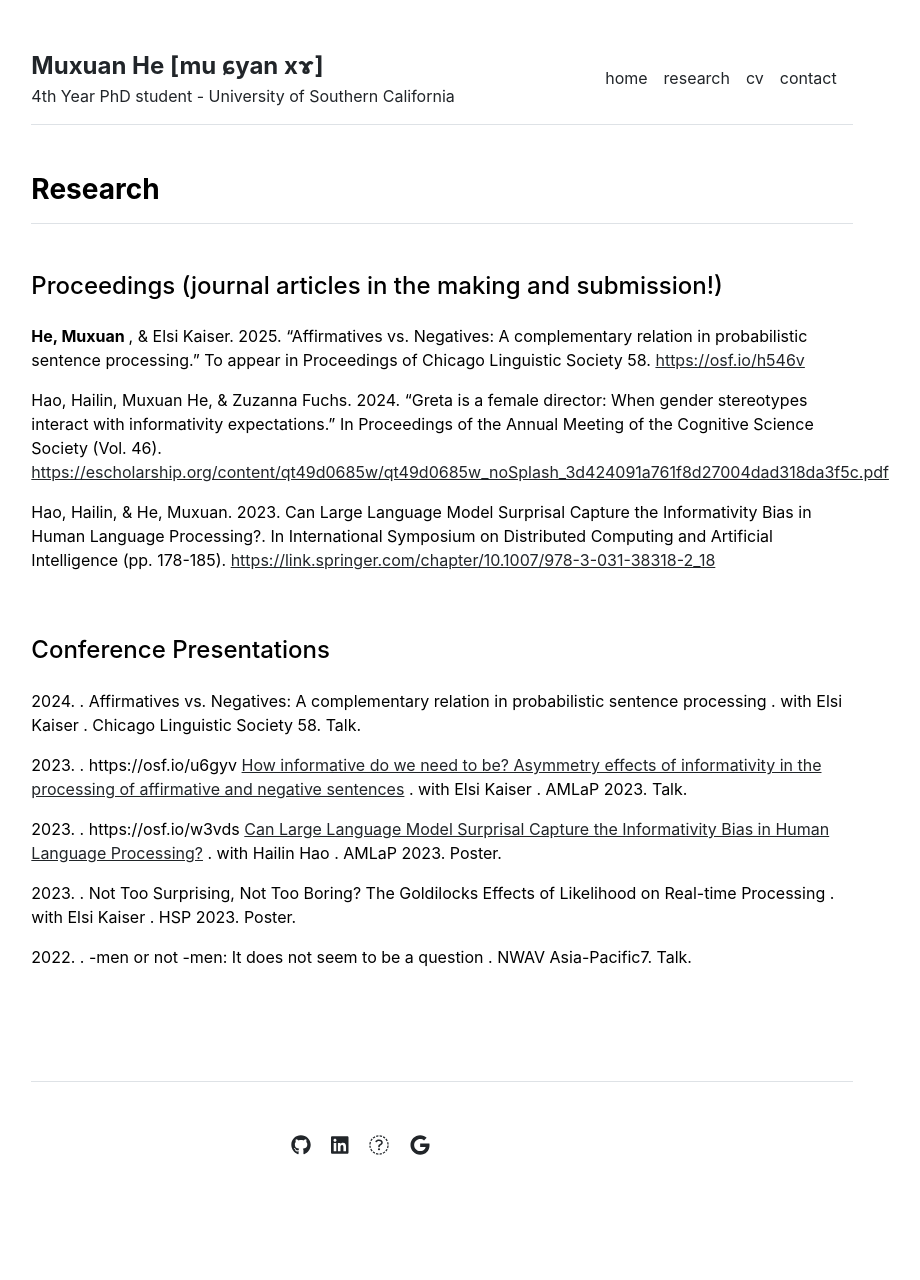
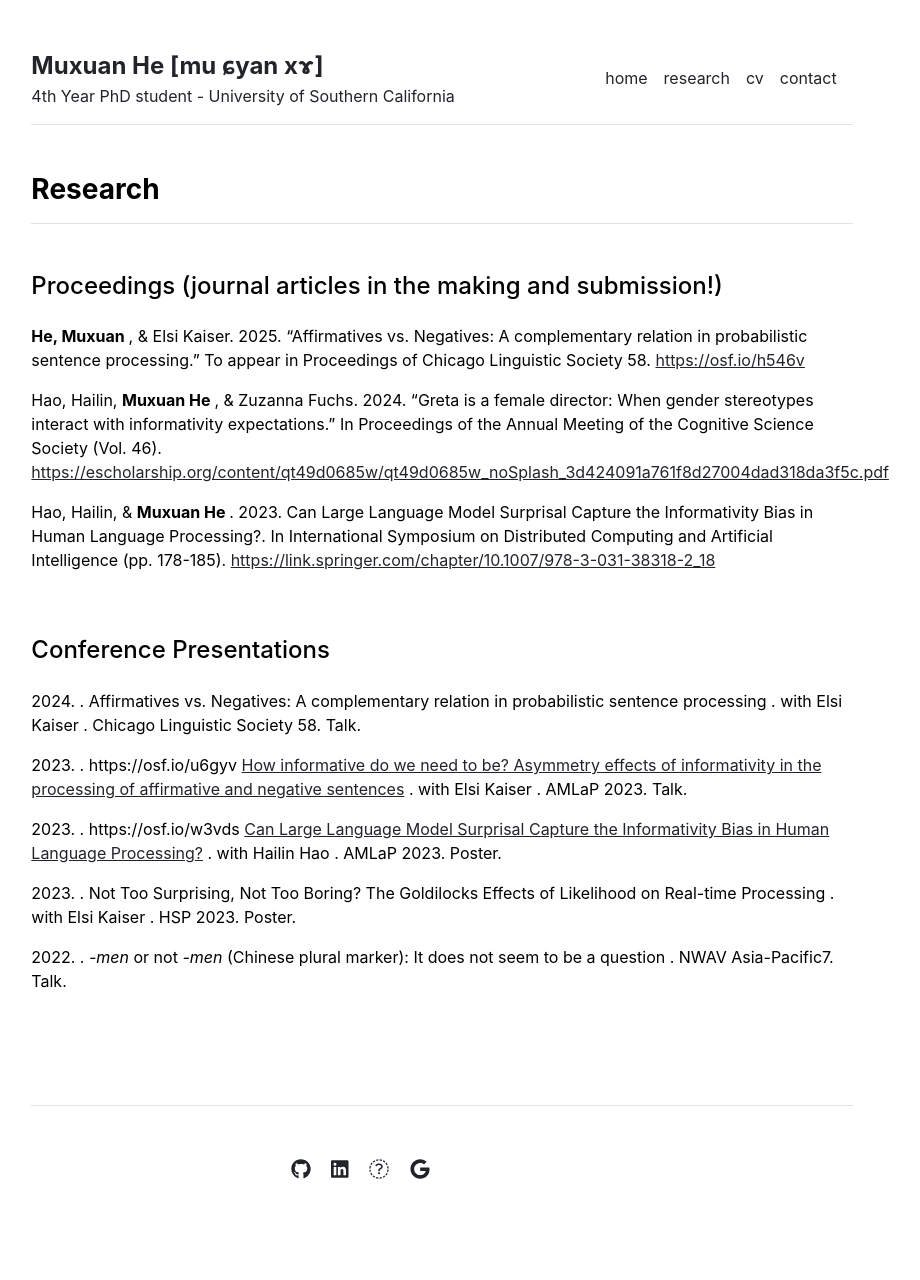
Before and after one commit to MuxuanHe/MuxuanHe.github.io, a Jekyll site: the page built from publications.md, in a window 1280 px wide. Shown: the whole page, without its empty margins (198-1118 px from the left). Built offline with Jekyll 4.4.1, drawn with Linux system fonts in a browser that asks for light colours; before the commit the page ends 1256 px from its top, so only the background shows below that.

Commit message:
Update publications.yml

```diff
--- a/_data/publications.yml
+++ b/_data/publications.yml
@@ -5,10 +5,10 @@
   journal_articles_and_proceedings:
     - {name: '<b> He, Muxuan </b>, & Elsi Kaiser. 2025. “Affirmatives vs. Negatives: A complementary relation in probabilistic sentence processing.” To appear in Proceedings of Chicago Linguistic Society 58.',
     url: 'https://osf.io/h546v'}
-    - {name: 'Hao, Hailin, Muxuan He, & Zuzanna Fuchs. 2024. “Greta is a female director: When gender stereotypes interact with informativity expectations.” In
+    - {name: 'Hao, Hailin, <b> Muxuan He </b>, & Zuzanna Fuchs. 2024. “Greta is a female director: When gender stereotypes interact with informativity expectations.” In
 Proceedings of the Annual Meeting of the Cognitive Science Society (Vol. 46).',
     url: 'https://escholarship.org/content/qt49d0685w/qt49d0685w_noSplash_3d424091a761f8d27004dad318da3f5c.pdf'}
-    - {name: 'Hao, Hailin, & He, Muxuan. 2023. Can Large Language Model Surprisal Capture the Informativity Bias in Human Language Processing?. In International Symposium on Distributed Computing and Artificial
+    - {name: 'Hao, Hailin, & <b> Muxuan He </b>. 2023. Can Large Language Model Surprisal Capture the Informativity Bias in Human Language Processing?. In International Symposium on Distributed Computing and Artificial
 Intelligence (pp. 178-185).',
     url: 'https://link.springer.com/chapter/10.1007/978-3-031-38318-2_18'}
 
@@ -46,7 +46,7 @@ Intelligence (pp. 178-185).',
       presentation_type: 'Poster'
 
     - date: '2022'
-      title: '-men or not -men: It does not seem to be a question'
+      title: '<i> -men </i> or not <i> -men </i> (Chinese plural marker): It does not seem to be a question'
       # title_url: ''
       # additional_author: ' '
       #additional_author_url: ' '
```
